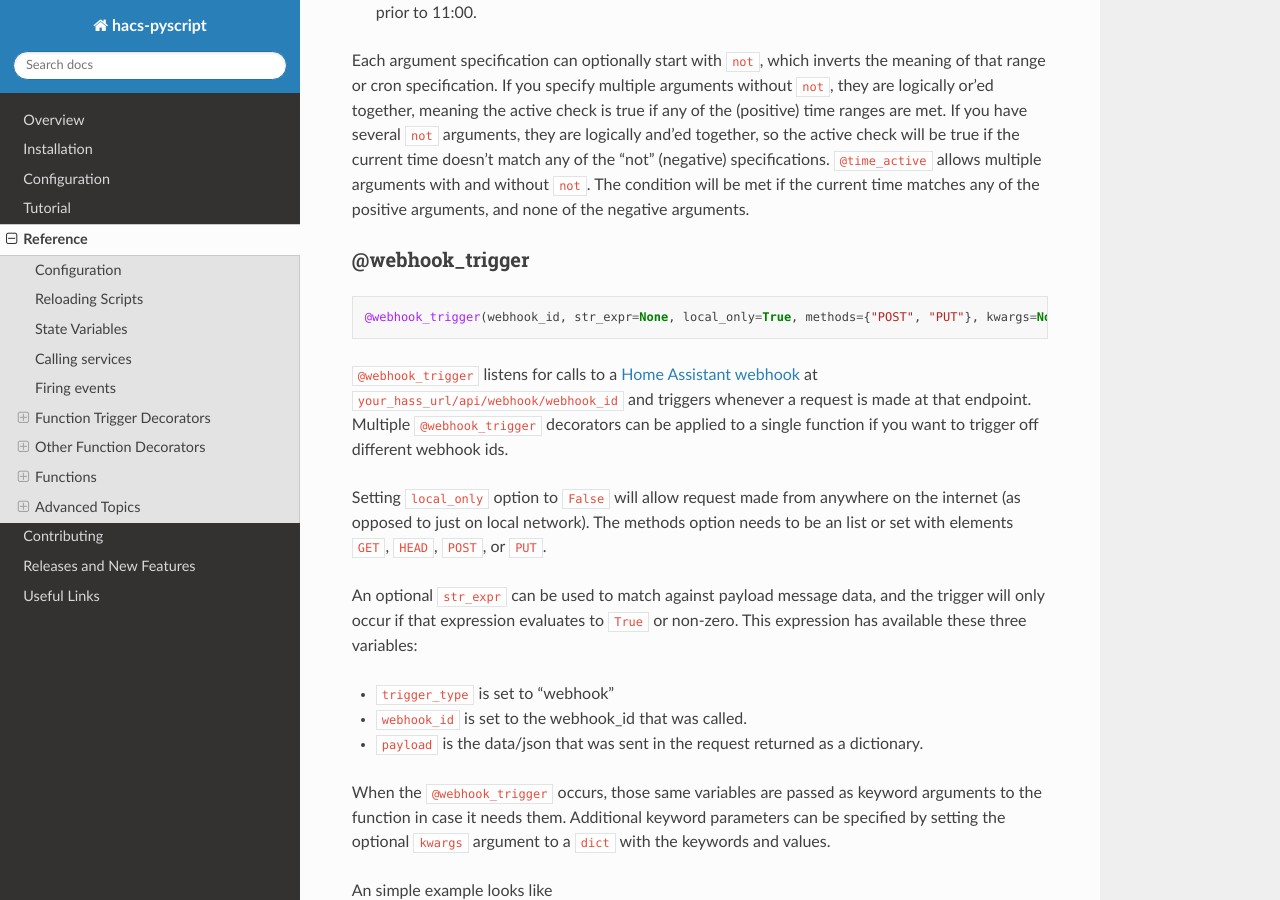
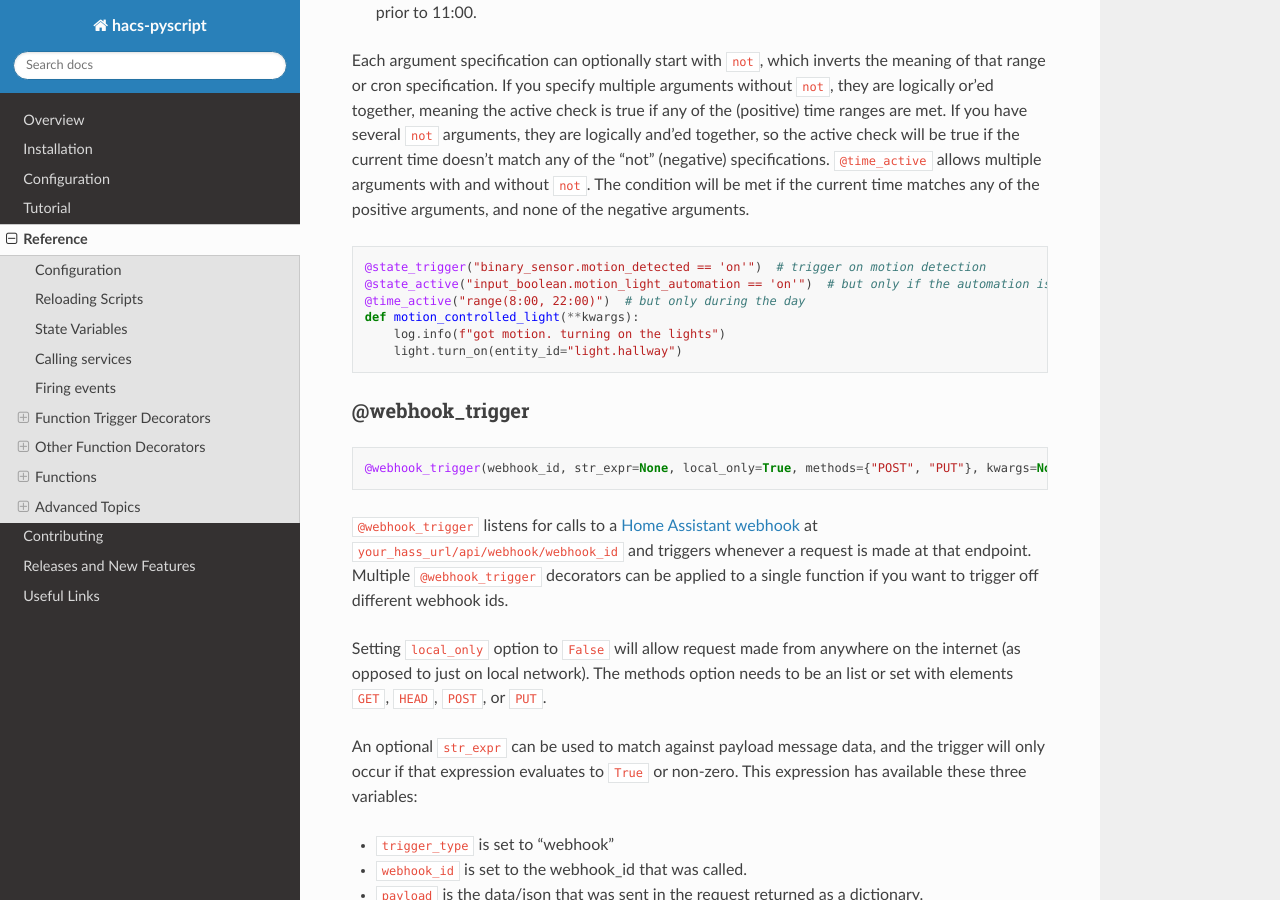
Before and after one commit to custom-components/pyscript, a Sphinx documentation site: the page built from docs/reference.rst, in a window 1280 px wide and 900 px high, scrolled down 19026 px. Built offline with Sphinx 7.4.7 and the Read the Docs theme 2.0.0, drawn with Linux system fonts in a browser that asks for light colours.

Commit message:
time_active code example

```diff
--- a/docs/reference.rst
+++ b/docs/reference.rst
@@ -871,6 +871,16 @@ you have several ``not`` arguments, they are logically and'ed together, so the a
 true if the current time doesn't match any of the "not" (negative) specifications. ``@time_active``
 allows multiple arguments with and without ``not``. The condition will be met if the current time
 matches any of the positive arguments, and none of the negative arguments.
+
+.. code:: python
+
+   @state_trigger("binary_sensor.motion_detected == 'on'")  # trigger on motion detection
+   @state_active("input_boolean.motion_light_automation == 'on'")  # but only if the automation is enabled
+   @time_active("range(8:00, 22:00)")  # but only during the day
+   def motion_controlled_light(**kwargs):
+       log.info(f"got motion. turning on the lights")
+       light.turn_on(entity_id="light.hallway")
+
 
 @webhook_trigger
 ^^^^^^^^^^^^^^^^
```
